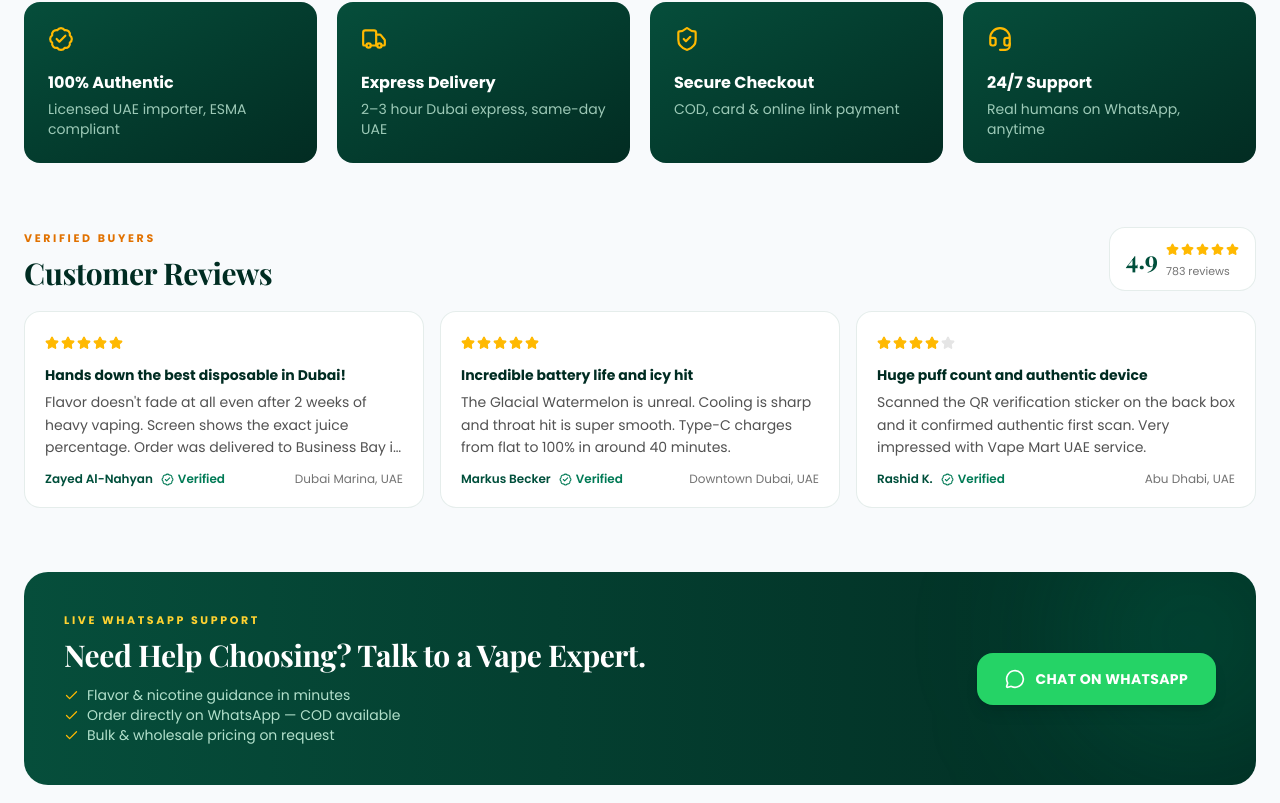
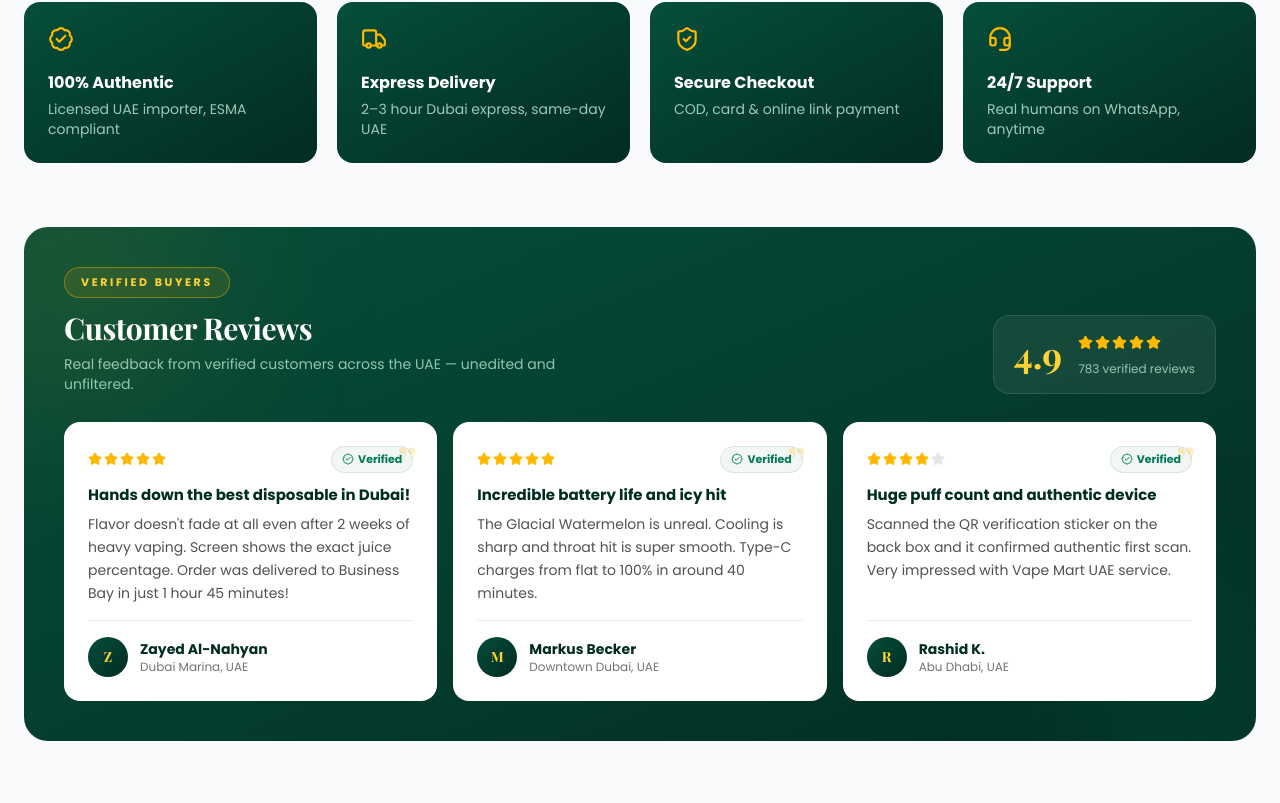
Before and after one commit to webestonesite/Vape-Mart-v2, a Next.js app: page /collections in a window 1280 px wide. Shown: the part 7431-8234 px from the top of the page. Built offline with nearby package versions, Linux system fonts and the light colour scheme.

Commit message:
redesign reviews as premium dark section + rich intro layout

```diff
--- a/src/components/collection/CollectionPageView.tsx
+++ b/src/components/collection/CollectionPageView.tsx
@@ -1244,33 +1244,59 @@
 
         {/* ============ REVIEWS ============ */}
         {allReviews.length > 0 && (
-          <section className="mt-12 sm:mt-16">
-            <div className="flex items-end justify-between mb-5">
-              <div>
-                <p className="font-cinzel text-[11px] tracking-[0.24em] text-amber-600 font-bold mb-2">VERIFIED BUYERS</p>
-                <h2 className="font-luxury text-2xl sm:text-3xl font-bold text-emerald-950">Customer Reviews</h2>
-              </div>
-              <div className="flex items-center gap-2 bg-white border border-emerald-900/10 rounded-2xl px-4 py-2.5">
-                <span className="font-luxury text-2xl font-bold text-emerald-900">{avgRating.toFixed(1)}</span>
+          <section className="mt-12 sm:mt-16 overflow-hidden rounded-3xl bg-gradient-to-br from-[#064e3b] via-[#043e2e] to-[#022c22] relative">
+            <div className="absolute -top-24 -left-24 h-72 w-72 rounded-full bg-amber-400/10 blur-[90px] pointer-events-none" />
+            <div className="absolute -bottom-24 -right-16 h-60 w-60 rounded-full bg-emerald-400/10 blur-[80px] pointer-events-none" />
+            <div className="relative z-10 p-6 sm:p-10">
+              <div className="flex flex-wrap items-end justify-between gap-4 mb-7">
                 <div>
-                  <Stars rating={avgRating} size={13} />
-                  <p className="text-[11px] text-neutral-500">{totalRevs.toLocaleString()} reviews</p>
+                  <p className="inline-flex items-center gap-2 rounded-full border border-amber-400/40 bg-amber-400/10 px-4 py-1.5 font-cinzel text-[11px] tracking-[0.24em] text-amber-300 font-bold mb-3">
+                    VERIFIED BUYERS
+                  </p>
+                  <h2 className="font-luxury text-2xl sm:text-3xl font-bold text-white">Customer Reviews</h2>
+                  <p className="mt-2 text-sm text-emerald-100/70 max-w-lg">Real feedback from verified customers across the UAE — unedited and unfiltered.</p>
+                </div>
+                <div className="flex items-center gap-4 rounded-2xl bg-white/[0.07] border border-white/10 backdrop-blur px-5 py-4">
+                  <span className="font-luxury text-4xl font-bold text-amber-300">{avgRating.toFixed(1)}</span>
+                  <div>
+                    <Stars rating={avgRating} size={15} />
+                    <p className="text-xs text-emerald-100/70 mt-1">{totalRevs.toLocaleString()} verified reviews</p>
+                  </div>
                 </div>
               </div>
-            </div>
-            <div className="grid sm:grid-cols-2 lg:grid-cols-3 gap-4">
-              {allReviews.map((r) => (
-                <div key={r.id} className="rounded-2xl bg-white border border-emerald-900/10 p-5">
-                  <Stars rating={r.rating} />
-                  <p className="mt-2 text-sm font-bold text-emerald-950">{r.title}</p>
-                  <p className="mt-1.5 text-sm text-neutral-600 leading-relaxed line-clamp-3">{r.comment}</p>
-                  <div className="mt-3 flex items-center gap-2 text-xs text-neutral-500">
-                    <span className="font-semibold text-emerald-900">{r.author}</span>
-                    {r.verified && <span className="inline-flex items-center gap-1 text-emerald-700 font-semibold"><BadgeCheck size={13} /> Verified</span>}
-                    <span className="ml-auto">{r.location}</span>
-                  </div>
-                </div>
-              ))}
+              <div className="grid sm:grid-cols-2 lg:grid-cols-3 gap-4">
+                {allReviews.map((r, i) => (
+                  <motion.figure
+                    key={r.id}
+                    initial={{ opacity: 0, y: 18 }} whileInView={{ opacity: 1, y: 0 }} viewport={{ once: true }}
+                    transition={{ duration: 0.4, delay: Math.min(i * 0.07, 0.3) }}
+                    className="group relative rounded-2xl bg-white p-5 sm:p-6 flex flex-col overflow-hidden hover:shadow-[0_20px_44px_-16px_rgba(0,0,0,0.45)] hover:-translate-y-1 transition-all duration-300"
+                  >
+                    <span className="absolute top-4 right-5 font-luxury text-5xl text-amber-400/25 select-none leading-none">&rdquo;</span>
+                    <div className="flex items-center justify-between">
+                      <Stars rating={r.rating} size={14} />
+                      {r.verified && (
+                        <span className="inline-flex items-center gap-1 rounded-full bg-emerald-900/5 border border-emerald-900/10 px-2.5 py-1 text-[11px] text-emerald-700 font-bold">
+                          <BadgeCheck size={12} /> Verified
+                        </span>
+                      )}
+                    </div>
+                    <blockquote className="mt-3 flex-1">
+                      <p className="text-[15px] font-bold text-emerald-950 leading-snug">{r.title}</p>
+                      <p className="mt-2 text-sm text-neutral-600 leading-relaxed line-clamp-4">{r.comment}</p>
+                    </blockquote>
+                    <figcaption className="mt-4 pt-4 border-t border-emerald-900/10 flex items-center gap-3">
+                      <span className="flex h-10 w-10 shrink-0 items-center justify-center rounded-full bg-gradient-to-br from-[#064e3b] to-[#022c22] text-amber-300 font-luxury font-bold text-sm">
+                        {r.author.charAt(0)}
+                      </span>
+                      <span className="min-w-0">
+                        <span className="block text-sm font-bold text-emerald-950 truncate">{r.author}</span>
+                        <span className="block text-xs text-neutral-500 truncate">{r.location}</span>
+                      </span>
+                    </figcaption>
+                  </motion.figure>
+                ))}
+              </div>
             </div>
           </section>
         )}
```
